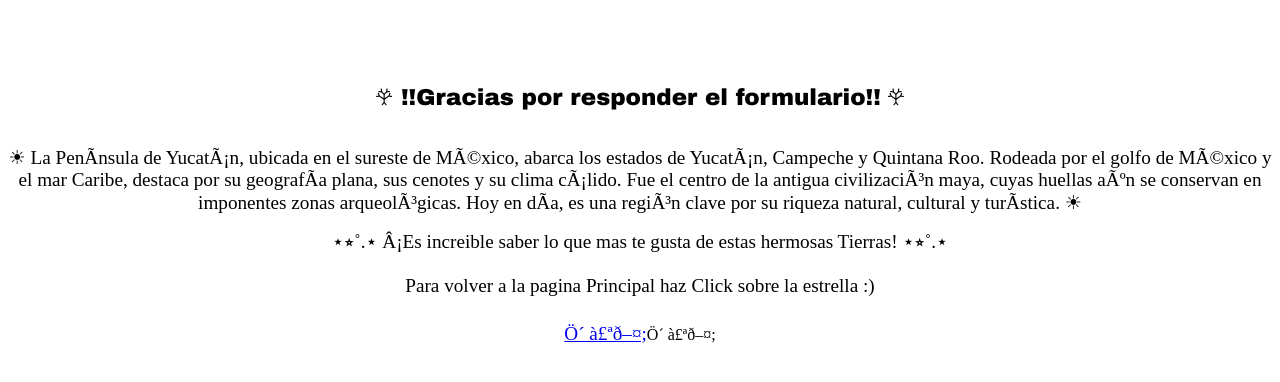
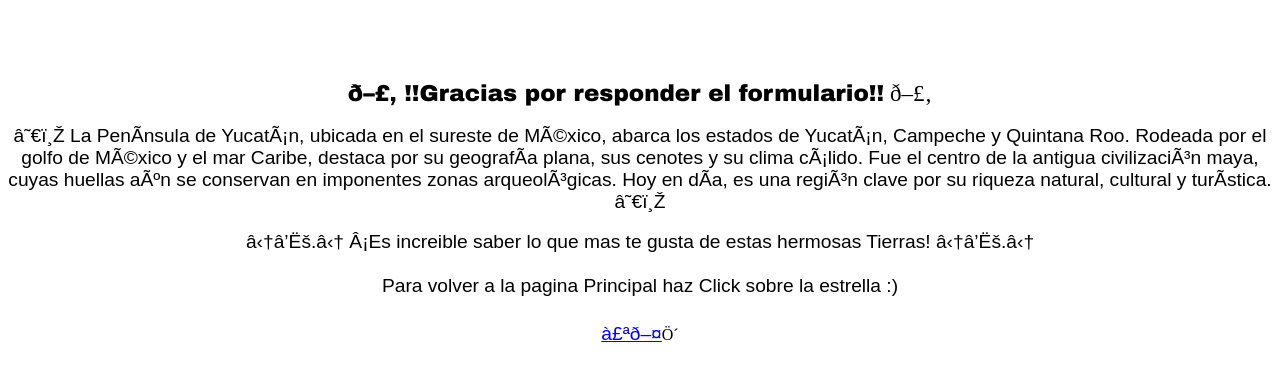
Before and after one commit to Takoshi-3d/Zelmy-Proyecto-Paginas-web, a plain HTML site: page respuesta form.html in a window 1280 px wide. Drawn offline with Linux system fonts and the light colour scheme.

Commit message:
Update respuesta form.html
code

```diff
--- a/respuesta form.html
+++ b/respuesta form.html
@@ -1,26 +1,35 @@
 <!DOCTYPE html PUBLIC "-//W3C//DTD HTML 4.01//EN" "http://www.w3.org/TR/html4/strict.dtd">
-<html><head><meta content="text/html; charset=ISO-8859-1" http-equiv="content-type"><title>respuesta form</title></head><body>
+<html>
+<head>
+<meta content="text/html; charset=ISO-8859-1"
+http-equiv="content-type">
+<title>respuesta form</title>
+</head>
+<body>
 <div style="text-align: center;"><span style="font-family: Arial Black;"><br>
 <br>
 <br>
 <br>
-<big><big>&#92354; !!Gracias por responder el formulario!!</big></big></span><big><big> &#92354;</big></big><br>
+<big><big>𖣂 !!Gracias por responder el formulario!!</big></big></span><big><big>
+𖣂</big></big><br>
 <br>
-<p data-start="111" data-end="526"><big>&#9728;&#65038; La Península de Yucatán,
+<big style="font-family: Arial;">☀︎ La Península de Yucatán,
 ubicada en el sureste de México, abarca los estados de Yucatán,
 Campeche y Quintana Roo. Rodeada por el golfo de México y el mar
 Caribe, destaca por su geografía plana, sus cenotes y su clima cálido.
 Fue el centro de la antigua civilización maya, cuyas huellas aún se
 conservan en imponentes zonas arqueológicas. Hoy en día, es una región
-clave por su riqueza natural, cultural y turística. &#9728;&#65038;<br>
-</big></p>
-
-<big>&#8902;&#11090;&#730;.&#8902; ¡Es increible saber lo que mas te gusta de estas hermosas Tierras! &#8902;&#11090;&#730;.&#8902;<br>
-<br>
-Para volver a la pagina Principal haz Click sobre la estrella :)<br>
-<br>
-<a href="file:///C:/Users/Daniel/Documents/index.html"> ִ ࣪𖤐;</a></big>ִ ࣪𖤐;<br>
-
-
+clave por su riqueza natural, cultural y turística. ☀︎<br>
+</big><br style="font-family: Arial;">
+<big style="font-family: Arial;">⋆⭒˚.⋆ ¡Es increible saber lo que mas
+te gusta de estas hermosas Tierras! ⋆⭒˚.⋆</big><br
+style="font-family: Arial;">
+<big style="font-family: Arial;"></big><br style="font-family: Arial;">
+<big style="font-family: Arial;">Para volver a la pagina Principal haz
+Click sobre la estrella :)</big><br style="font-family: Arial;">
+<big style="font-family: Arial;"></big><br style="font-family: Arial;">
+<big style="font-family: Arial;"><a
+href="file:///C:/Users/Daniel/Documents/index.html"> ࣪𖤐</a></big>ִ<br>
 </div>
-</body></html>
+</body>
+</html>
```
